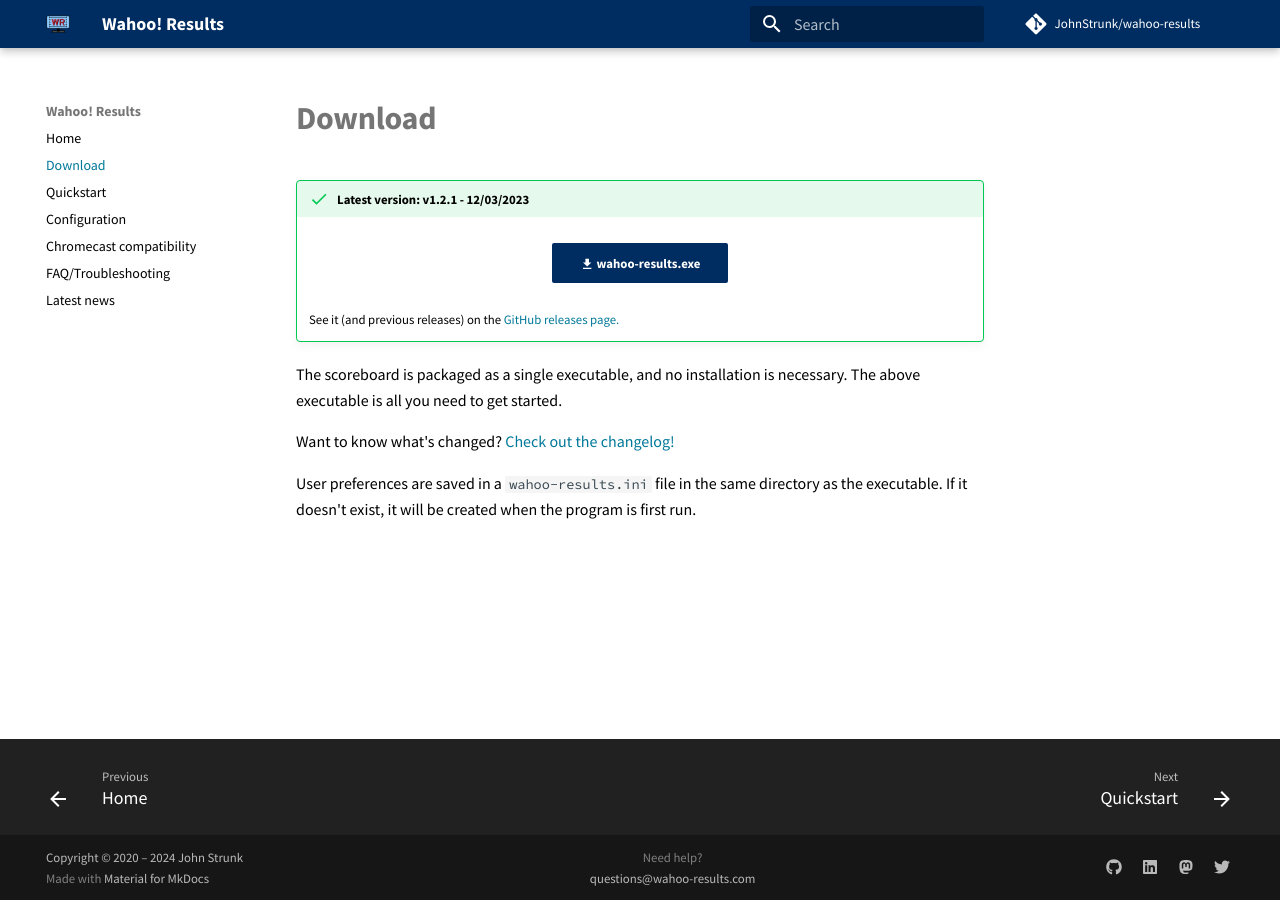
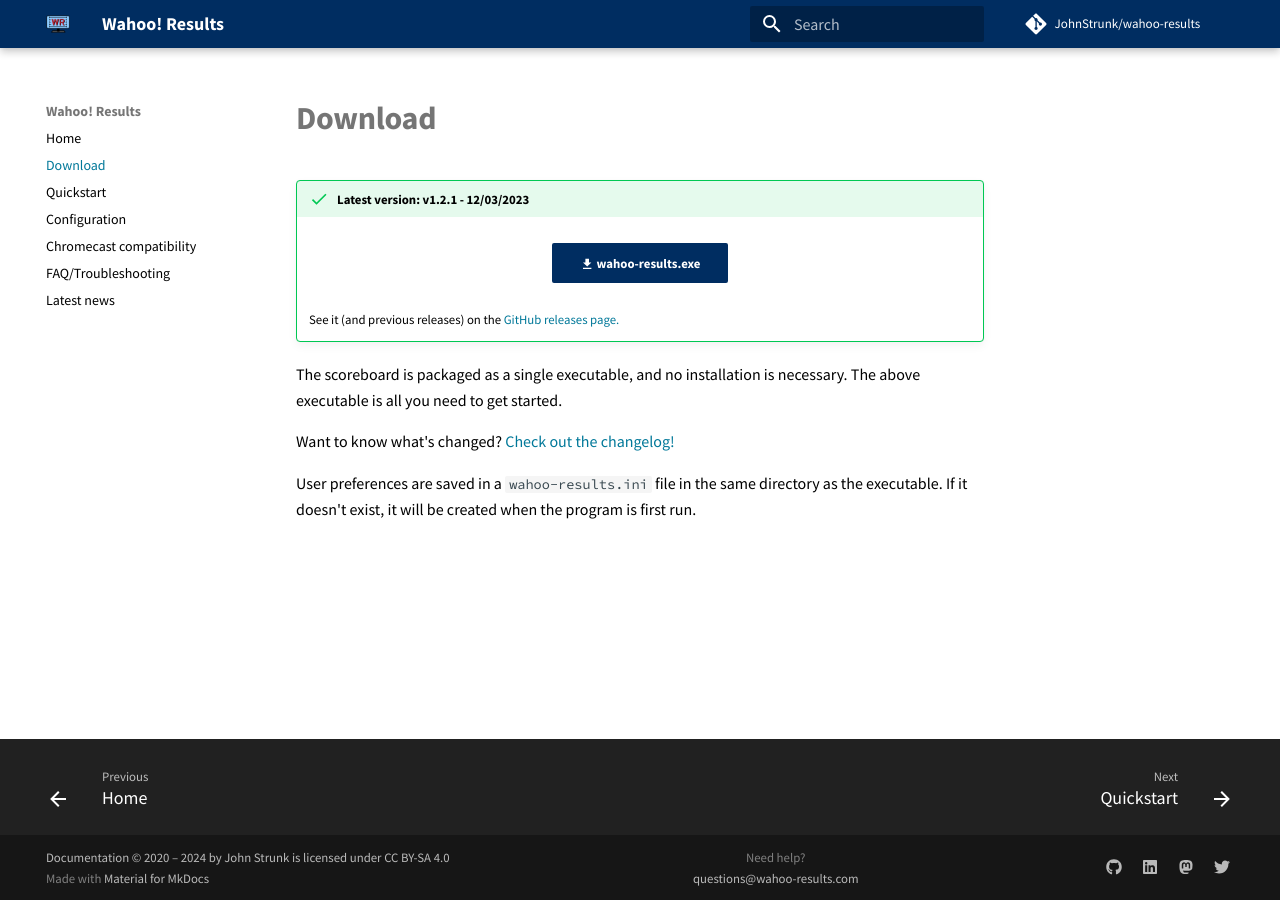
Before and after one commit to JohnStrunk/wahoo-results, an MkDocs documentation site: the page built from docs/download.md, in a window 1280 px wide. Built offline with MkDocs 1.6.1 and Material for MkDocs 9.7.7, drawn with Linux system fonts in a browser that asks for light colours; comment, search, counter and statistics services are not loaded.

Commit message:
Clarify documentation licensing
Signed-off-by: John Strunk <john.strunk@gmail.com>

```diff
--- a/mkdocs.yml
+++ b/mkdocs.yml
@@ -7,7 +7,10 @@ site_description: >-
   A swimming scoreboard for CTS Dolphin timing systems. Send live race results
   to any Chromecast device.
 site_url: https://wahoo-results.com
-copyright: Copyright &copy; 2020 &ndash; 2024 John Strunk
+copyright: >-
+  Documentation &copy; 2020 &ndash; 2024 by John Strunk is licensed
+  under <a href="http://creativecommons.org/licenses/by-sa/4.0/">CC BY-SA
+  4.0</a>
 repo_name: JohnStrunk/wahoo-results
 repo_url: https://github.com/JohnStrunk/wahoo-results
 nav:
```
Also changed, not shown: README.md (+3 -0 lines), docs/index.md (+3 -0 lines).
